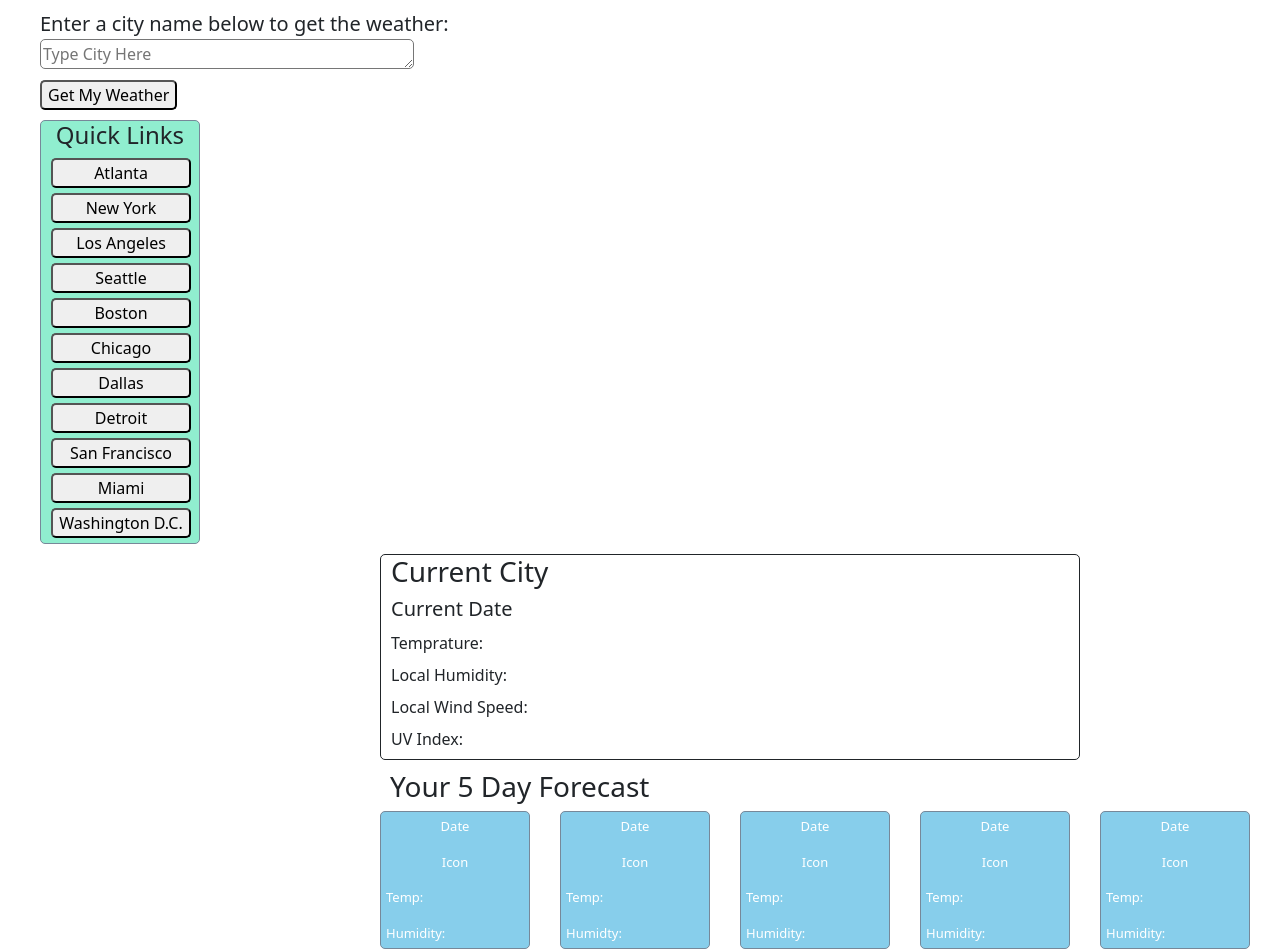
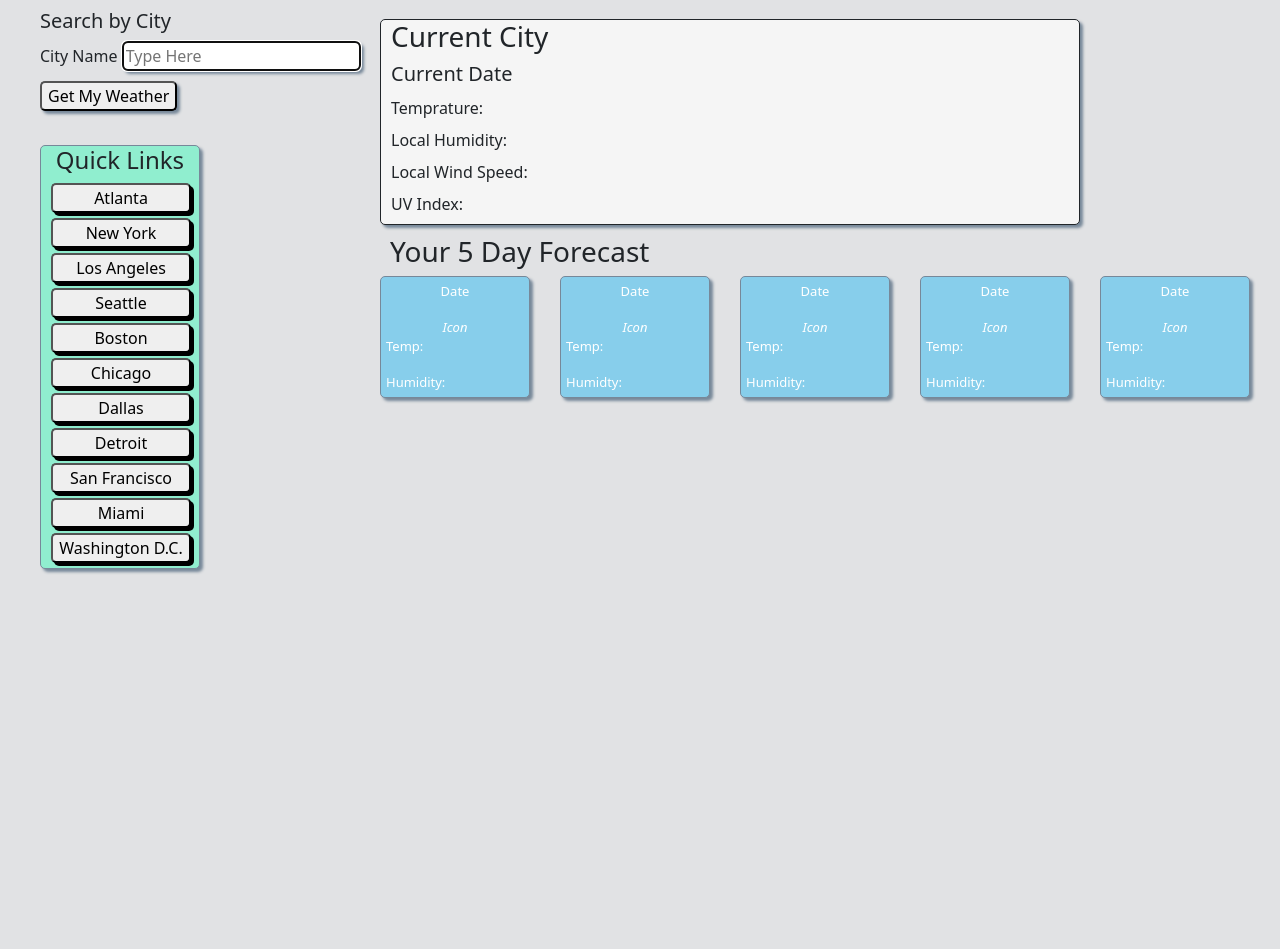
Before and after one commit to rickyonthephone/Weather_Dashboard, a plain HTML site: page index.html in a window 1280 px wide. Shown: the part 160-1109 px from the top of the page. After the commit the page ends 800 px from the top, so only its background shows below. Drawn offline with nearby package versions, Linux system fonts and the light colour scheme.

Commit message:
styling changesto CSS for box shadows as well as coloring, minor HTML changes

```diff
--- a/assets/style.css
+++ b/assets/style.css
@@ -1,7 +1,11 @@
 .jumbotron {
     text-align: center;
-    background-color: skyblue;
+    background-image: linear-gradient(to bottom right, skyblue, white, lightslategray);
     width: 100%;
+}
+
+body {
+    background-color: rgb(225, 226, 228);
 }
 
 h1 {
@@ -17,15 +21,20 @@ h1 {
     font-size: 20px;
 }
 
-.searchFill {
-    width:374px;
-    border-radius: 5px;
-    height:30px;
-}
-
 .searchBtn {
     border-radius: 5px;
     margin-top: 5px;
+    box-shadow: 3px 3px 3px lightslategray;
+}
+
+.searchBtn:hover {
+    font-weight: 700;
+}
+
+.form-input {
+    border-radius: 5px;
+    border-style: solid;
+    box-shadow: 3px 3px 3px lightslategray;
 }
 
 .quickLinks {
@@ -34,6 +43,7 @@ h1 {
     border-width: 1px;
     border-color: lightslategray;
     border-radius: 5px;
+    box-shadow: 3px 3px 3px lightslategray;
     width: 160px;
     background-color: rgb(144, 238, 207);
 }
@@ -48,11 +58,18 @@ h4 {
     border-radius: 5px;
     margin-left:10px;
     margin-right:10px;
+    box-shadow: 3px 3px black;
 }
 
+#quickCityBtn:hover {
+    transition: all .3s ease-in-out;
+    background-color: rgb(238, 192, 192);
+    font-weight: 700;
+}
 
 .weatherDisplay {
     float:right;
+    background-color: whitesmoke;
     border-style: solid;
     border-width: 1px;
     border-radius: 5px;
@@ -62,6 +79,7 @@ h4 {
     margin-left: 10px;
     width: 700px;
     display: block;
+    box-shadow: 3px 3px 3px lightslategray;
 }
 
 h3, h5, #targetDetails {
@@ -117,6 +135,7 @@ h3, h5, #targetDetails {
     border-color: lightslategray;
     border-width: 1px;
     border-radius: 5px;
+    box-shadow: 3px 3px 3px lightslategray;
     text-align: center;
     background-color: skyblue;
     color:white;
--- a/index.html
+++ b/index.html
@@ -17,10 +17,13 @@
             <hr class="my-4">
         </div>
         <div class = "searchContainer" id="searchQuick">
-            <div class = "searchText">Enter a city name below to get the weather:</div>
-            <textarea class="searchFill" placeholder= "Type City Here"></textarea>
-            <br>
-            <button class="searchBtn" id="searchBtn">Get My Weather</button>
+            <h6 class = "searchText">Search by City</h6>
+            <form id="user-form" class="card-Body">
+                <label class="form-label" for= "city-name">City Name</label>
+                <input name="city-name" id="city-name" type="text" autofocus="true" class="form-input" placeholder = "Type Here" />
+                <br>
+                <button class="searchBtn" id="searchBtn">Get My Weather</button>
+            </form>
             <br>
             <div class="quickLinks">
                 <h4>Quick Links</h4>
@@ -38,7 +41,7 @@
             </div>
         </div>
             <div class="weatherDisplay" id="targetCityWeather">
-                <h3>Current City</h3>
+                <h3>Current City <i class="weatherIcon"></i></h3>
                 <h5>Current Date</h5>
                     <div class="temprature" id="targetDetails">Temprature: <span></span></div>
                     <div class="humidity" id="targetDetails">Local Humidity:<span></span></div>
@@ -50,31 +53,31 @@
                 <div class="forecastContainer" id="forecastContainer">
                     <div class="forecastA" id="fiveDay">
                         <p class="date">Date<span></span></p>
-                        <p class="icon">Icon<span></span></p>
+                        <i class="icon">Icon<span></span></i>
                         <p class="temp">Temp:<span></span></p>
                         <p class="humidity2">Humidity:<span></span></p>
                     </div>
                     <div class="forecastB" id="fiveDay">
                         <p class="date">Date<span></span></p>
-                        <p class="icon">Icon<span></span></p>
+                        <i class="icon">Icon<span></span></i>
                         <p class="temp">Temp:<span></span></p>
                         <p class="humidity2">Humidty:<span></span></p>
                     </div>
                     <div class="forecastC" id="fiveDay">
                         <p class="date">Date<span></span></p>
-                        <p class="icon">Icon<span></span></p>
+                        <i class="icon">Icon<span></span></i>
                         <p class="temp">Temp:<span></span></p>
                         <p class="humidity2">Humidity:<span></span></p>
                     </div>
                     <div class="forecastD" id="fiveDay">
                         <p class="date">Date<span></span></p>
-                        <p class="icon">Icon<span></span></p>
+                        <i class="icon">Icon<span></span></i>
                         <p class="temp">Temp:<span></span></p>
                         <p class="humidity2">Humidity:<span></span></p>
                     </div>
                     <div class="forecastE" id="fiveDay">
                         <p class="date">Date<span></span></p>
-                        <p class="icon">Icon<span></span></p>
+                        <i class="icon">Icon<span></span></i>
                         <p class="temp">Temp:<span></span></p>
                         <p class="humidity2">Humidity:<span></span></p>
                     </div>
```
